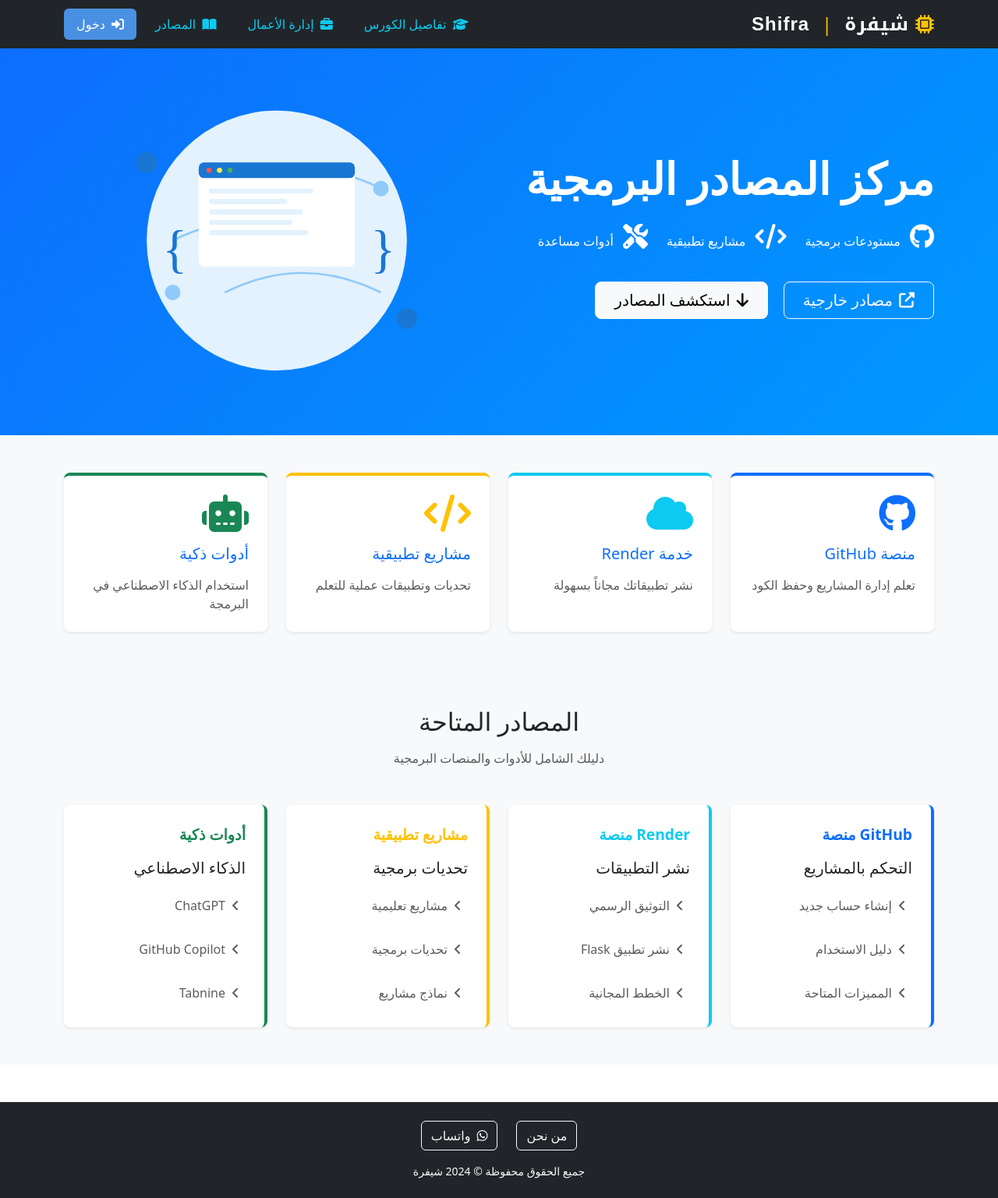
After one commit to Abdualzizsm/cors, a Flask app: page /resources in a window 1280 px wide. The commit adds this page. Shown: the whole page at 78% size. Run offline with Flask 3, Linux system fonts and the light colour scheme.

Commit message:
إضافة صفحة المصادر الجديدة مع تحسينات في التصميم

```diff
--- a/app.py
+++ b/app.py
@@ -60,5 +60,9 @@
 def course_details():
     return render_template('course_details.html')
 
+@app.route('/resources')
+def resources():
+    return render_template('resources.html')
+
 if __name__ == '__main__':
     app.run(debug=True, host='0.0.0.0', port=5050)
--- a/templates/base.html
+++ b/templates/base.html
@@ -37,6 +37,12 @@
                         <a class="nav-link btn btn-outline-info text-info px-3" href="{{ url_for('services') }}">
                             <i class="fas fa-briefcase me-1"></i>
                             إدارة الأعمال
+                        </a>
+                    </li>
+                    <li class="nav-item me-2">
+                        <a class="nav-link btn btn-outline-info text-info px-3" href="{{ url_for('resources') }}">
+                            <i class="fas fa-book-open me-1"></i>
+                            المصادر
                         </a>
                     </li>
 
--- /dev/null
+++ b/templates/resources.html
@@ -0,0 +1,245 @@
+{% extends "base.html" %}
+
+{% block content %}
+<!-- Hero Section -->
+<div class="bg-gradient-primary text-white py-5" style="background: linear-gradient(135deg, #0d6efd 0%, #0099ff 100%);">
+    <div class="container">
+        <div class="row align-items-center">
+            <div class="col-lg-6">
+                <h1 class="display-4 fw-bold mb-4">مركز المصادر البرمجية</h1>
+                <div class="d-flex flex-wrap align-items-center mb-4">
+                    <div class="me-4 mb-3">
+                        <i class="fab fa-github fa-2x"></i>
+                        <span class="ms-2">مستودعات برمجية</span>
+                    </div>
+                    <div class="me-4 mb-3">
+                        <i class="fas fa-code fa-2x"></i>
+                        <span class="ms-2">مشاريع تطبيقية</span>
+                    </div>
+                    <div class="mb-3">
+                        <i class="fas fa-tools fa-2x"></i>
+                        <span class="ms-2">أدوات مساعدة</span>
+                    </div>
+                </div>
+                <a href="https://github.com/topics/learning-resources"
+                   class="btn btn-outline-light btn-lg px-4 me-3 mb-3" target="_blank">
+                    <i class="fas fa-external-link-alt me-2"></i>مصادر خارجية
+                </a>
+                <a href="#resources"
+                   class="btn btn-light btn-lg px-4 mb-3">
+                    <i class="fas fa-arrow-down me-2"></i>استكشف المصادر
+                </a>
+            </div>
+            <div class="col-lg-6 text-center">
+                <img src="{{ url_for('static', filename='images/programming.svg') }}" alt="Resources" class="img-fluid animation-float" style="max-height: 400px;">
+            </div>
+        </div>
+    </div>
+</div>
+
+<!-- Main Content -->
+<div class="container-fluid bg-light">
+    <!-- المميزات الرئيسية -->
+    <div class="container py-5">
+        <div class="row g-4">
+            <div class="col-md-3">
+                <a href="https://github.com" target="_blank" class="text-decoration-none">
+                    <div class="feature-card bg-white p-4 rounded-3 h-100 shadow-sm border-top border-primary border-4 hover-card">
+                        <div class="feature-icon text-primary mb-3">
+                            <i class="fab fa-github fa-3x"></i>
+                        </div>
+                        <h3 class="h5 mb-3">منصة GitHub</h3>
+                        <p class="text-muted mb-0">تعلم إدارة المشاريع وحفظ الكود</p>
+                    </div>
+                </a>
+            </div>
+            <div class="col-md-3">
+                <a href="https://render.com" target="_blank" class="text-decoration-none">
+                    <div class="feature-card bg-white p-4 rounded-3 h-100 shadow-sm border-top border-info border-4 hover-card">
+                        <div class="feature-icon text-info mb-3">
+                            <i class="fas fa-cloud fa-3x"></i>
+                        </div>
+                        <h3 class="h5 mb-3">خدمة Render</h3>
+                        <p class="text-muted mb-0">نشر تطبيقاتك مجاناً بسهولة</p>
+                    </div>
+                </a>
+            </div>
+            <div class="col-md-3">
+                <a href="#projects" class="text-decoration-none">
+                    <div class="feature-card bg-white p-4 rounded-3 h-100 shadow-sm border-top border-warning border-4 hover-card">
+                        <div class="feature-icon text-warning mb-3">
+                            <i class="fas fa-code fa-3x"></i>
+                        </div>
+                        <h3 class="h5 mb-3">مشاريع تطبيقية</h3>
+                        <p class="text-muted mb-0">تحديات وتطبيقات عملية للتعلم</p>
+                    </div>
+                </a>
+            </div>
+            <div class="col-md-3">
+                <a href="#ai-tools" class="text-decoration-none">
+                    <div class="feature-card bg-white p-4 rounded-3 h-100 shadow-sm border-top border-success border-4 hover-card">
+                        <div class="feature-icon text-success mb-3">
+                            <i class="fas fa-robot fa-3x"></i>
+                        </div>
+                        <h3 class="h5 mb-3">أدوات ذكية</h3>
+                        <p class="text-muted mb-0">استخدام الذكاء الاصطناعي في البرمجة</p>
+                    </div>
+                </a>
+            </div>
+        </div>
+    </div>
+
+    <!-- المصادر التعليمية -->
+    <div id="resources" class="container py-5">
+        <div class="timeline">
+            <div class="row g-4">
+                <div class="col-md-6 offset-md-3">
+                    <h2 class="text-center mb-3">المصادر المتاحة</h2>
+                    <p class="text-center text-muted mb-5">دليلك الشامل للأدوات والمنصات البرمجية</p>
+                </div>
+            </div>
+            <div class="row g-4">
+                <div class="col-md-3">
+                    <div class="resource-card bg-white p-4 rounded-3 shadow-sm h-100 border-start border-primary border-4">
+                        <div class="resource-icon text-primary mb-3">GitHub منصة</div>
+                        <h4 class="h5 mb-3">التحكم بالمشاريع</h4>
+                        <ul class="list-unstyled mb-0">
+                            <li class="mb-3">
+                                <a href="https://github.com/signup" target="_blank" class="text-decoration-none text-muted d-block p-2 rounded hover-link">
+                                    <i class="fas fa-angle-left me-2"></i>إنشاء حساب جديد
+                                </a>
+                            </li>
+                            <li class="mb-3">
+                                <a href="https://docs.github.com" target="_blank" class="text-decoration-none text-muted d-block p-2 rounded hover-link">
+                                    <i class="fas fa-angle-left me-2"></i>دليل الاستخدام
+                                </a>
+                            </li>
+                            <li>
+                                <a href="https://github.com/features" target="_blank" class="text-decoration-none text-muted d-block p-2 rounded hover-link">
+                                    <i class="fas fa-angle-left me-2"></i>المميزات المتاحة
+                                </a>
+                            </li>
+                        </ul>
+                    </div>
+                </div>
+                <div class="col-md-3">
+                    <div class="resource-card bg-white p-4 rounded-3 shadow-sm h-100 border-start border-info border-4">
+                        <div class="resource-icon text-info mb-3">Render منصة</div>
+                        <h4 class="h5 mb-3">نشر التطبيقات</h4>
+                        <ul class="list-unstyled mb-0">
+                            <li class="mb-3">
+                                <a href="https://render.com/docs" target="_blank" class="text-decoration-none text-muted d-block p-2 rounded hover-link">
+                                    <i class="fas fa-angle-left me-2"></i>التوثيق الرسمي
+                                </a>
+                            </li>
+                            <li class="mb-3">
+                                <a href="https://render.com/docs/deploy-flask" target="_blank" class="text-decoration-none text-muted d-block p-2 rounded hover-link">
+                                    <i class="fas fa-angle-left me-2"></i>نشر تطبيق Flask
+                                </a>
+                            </li>
+                            <li>
+                                <a href="https://render.com/pricing" target="_blank" class="text-decoration-none text-muted d-block p-2 rounded hover-link">
+                                    <i class="fas fa-angle-left me-2"></i>الخطط المجانية
+                                </a>
+                            </li>
+                        </ul>
+                    </div>
+                </div>
+                <div id="projects" class="col-md-3">
+                    <div class="resource-card bg-white p-4 rounded-3 shadow-sm h-100 border-start border-warning border-4">
+                        <div class="resource-icon text-warning mb-3">مشاريع تطبيقية</div>
+                        <h4 class="h5 mb-3">تحديات برمجية</h4>
+                        <ul class="list-unstyled mb-0">
+                            <li class="mb-3">
+                                <a href="https://www.freecodecamp.org/learn" target="_blank" class="text-decoration-none text-muted d-block p-2 rounded hover-link">
+                                    <i class="fas fa-angle-left me-2"></i>مشاريع تعليمية
+                                </a>
+                            </li>
+                            <li class="mb-3">
+                                <a href="https://www.codewars.com" target="_blank" class="text-decoration-none text-muted d-block p-2 rounded hover-link">
+                                    <i class="fas fa-angle-left me-2"></i>تحديات برمجية
+                                </a>
+                            </li>
+                            <li>
+                                <a href="https://github.com/topics/sample-project" target="_blank" class="text-decoration-none text-muted d-block p-2 rounded hover-link">
+                                    <i class="fas fa-angle-left me-2"></i>نماذج مشاريع
+                                </a>
+                            </li>
+                        </ul>
+                    </div>
+                </div>
+                <div id="ai-tools" class="col-md-3">
+                    <div class="resource-card bg-white p-4 rounded-3 shadow-sm h-100 border-start border-success border-4">
+                        <div class="resource-icon text-success mb-3">أدوات ذكية</div>
+                        <h4 class="h5 mb-3">الذكاء الاصطناعي</h4>
+                        <ul class="list-unstyled mb-0">
+                            <li class="mb-3">
+                                <a href="https://chat.openai.com" target="_blank" class="text-decoration-none text-muted d-block p-2 rounded hover-link">
+                                    <i class="fas fa-angle-left me-2"></i>ChatGPT
+                                </a>
+                            </li>
+                            <li class="mb-3">
+                                <a href="https://github.com/features/copilot" target="_blank" class="text-decoration-none text-muted d-block p-2 rounded hover-link">
+                                    <i class="fas fa-angle-left me-2"></i>GitHub Copilot
+                                </a>
+                            </li>
+                            <li>
+                                <a href="https://www.tabnine.com" target="_blank" class="text-decoration-none text-muted d-block p-2 rounded hover-link">
+                                    <i class="fas fa-angle-left me-2"></i>Tabnine
+                                </a>
+                            </li>
+                        </ul>
+                    </div>
+                </div>
+            </div>
+        </div>
+    </div>
+</div>
+
+<!-- Custom Styles -->
+<style>
+.animation-float {
+    animation: float 6s ease-in-out infinite;
+}
+
+@keyframes float {
+    0% { transform: translateY(0px); }
+    50% { transform: translateY(-20px); }
+    100% { transform: translateY(0px); }
+}
+
+.hover-card {
+    transition: transform 0.3s ease, box-shadow 0.3s ease;
+}
+
+.hover-card:hover {
+    transform: translateY(-5px);
+    box-shadow: 0 10px 20px rgba(0,0,0,0.1);
+}
+
+.hover-link {
+    transition: all 0.3s ease;
+}
+
+.hover-link:hover {
+    background-color: rgba(0,0,0,0.05);
+    transform: translateX(-5px);
+}
+
+.resource-icon {
+    font-size: 1.2rem;
+    font-weight: 600;
+}
+
+.bg-gradient-primary {
+    background-size: 200% 200%;
+    animation: gradientBG 15s ease infinite;
+}
+
+@keyframes gradientBG {
+    0% { background-position: 0% 50%; }
+    50% { background-position: 100% 50%; }
+    100% { background-position: 0% 50%; }
+}
+</style>
+{% endblock %}
```
